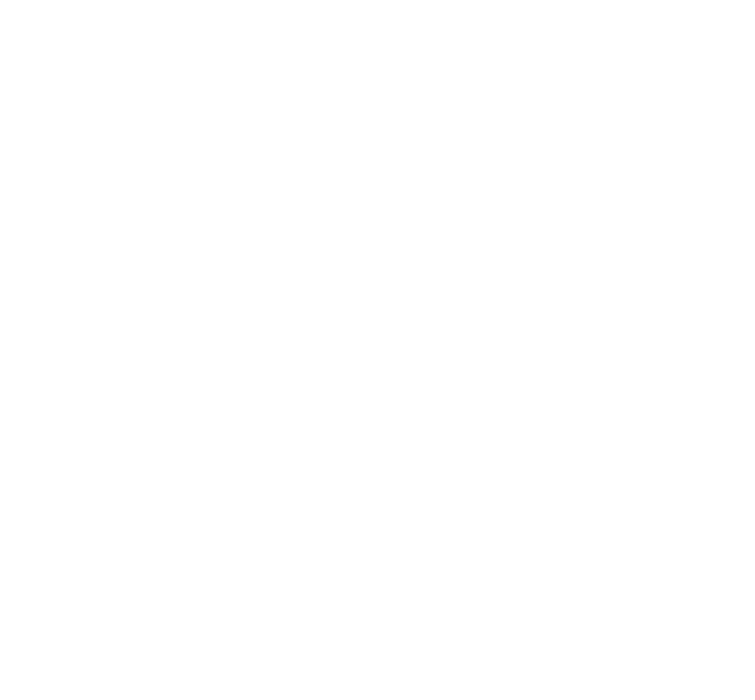
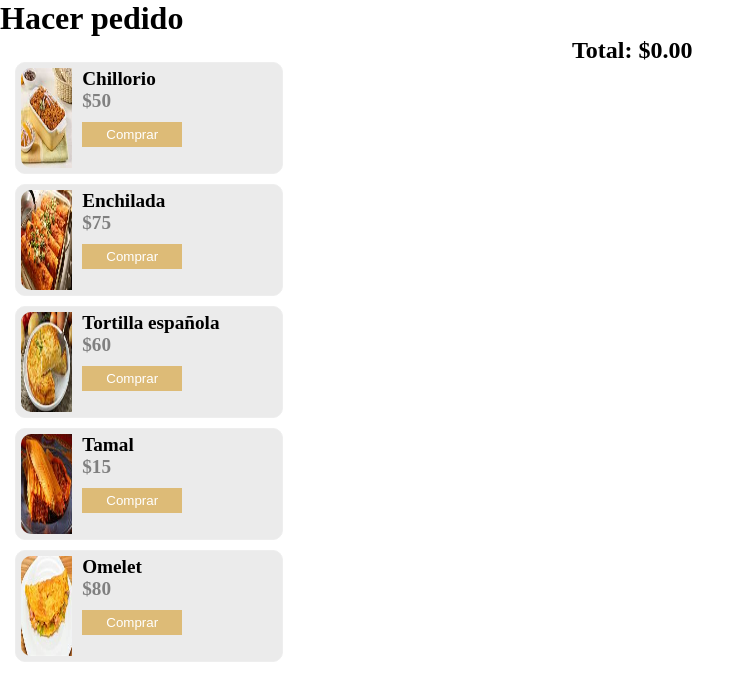
Before and after one commit to AnGeL505Xbox/AnGeL505Xbox.github.io, a plain HTML site: page unidad3/dom/carrito.html in a window 1280 px wide. Shown: the whole page, without its empty margins (0-755 px from the left). Drawn offline with Linux system fonts and the light colour scheme.

Commit message:
Dom Parte 3

```diff
--- a/unidad3/dom/carrito.html
+++ b/unidad3/dom/carrito.html
@@ -1,12 +1,32 @@
 <!DOCTYPE html>
 <html lang="en">
+
 <head>
     <meta charset="UTF-8">
     <meta name="viewport" content="width=device-width, initial-scale=1.0">
     <title>Carrito</title>
+    <link rel="stylesheet" href="./css/styles.css">
 </head>
+
 <body>
+    <h1>Hacer pedido</h1>
+    <div class="col" id="listaProductos">
+        <div class="product">
+            <div class="img">
+                <img src="./img/tortilla_espanola.jpeg" alt="">
+            </div>
+            <div class="data">
+                <h2>Tortilla española</h2>
+                <h6 class="price">$60.00</h6>
+                <button>Comprar</button>
+            </div>
+        </div>
+    </div>
+    <div class="col" id="pedido">
 
+    </div>
+    <h2 id="total">Total: $0.00</h2>
     <script src="carrito.js"></script>
 </body>
+
 </html>
--- a/unidad3/dom/carrito.js
+++ b/unidad3/dom/carrito.js
@@ -1,9 +1,53 @@
-window.onload = () =>{
+window.onload = () => {
     var data = [
-        { id:1, name:"Chillorio", price:50.00, img:"", },
-        { id:2, name:"Enchilada", price:75.00, img:"", },
-        { id:3, name:"Tortilla española", price:60.00, img:"", },
-        { id:4, name:"Tamal", price:15.00, img:"", },
-        { id:5, name:"Omelet", price:80.00, img:"", }
-    ]
+        { id: 1, name: "Chillorio", price: 50.00, img: "chilorio.jpeg" },
+        { id: 2, name: "Enchilada", price: 75.00, img: "enchilada.jpeg" },
+        { id: 3, name: "Tortilla española", price: 60.00, img: "tortilla_espanola.jpeg" },
+        { id: 4, name: "Tamal", price: 15.00, img: "tamal.jpeg" },
+        { id: 5, name: "Omelet", price: 80.00, img: "omelet.jpeg" }
+    ];
+    var dataPedido = [];
+
+    var lista = document.querySelector("#listaProductos");
+    var pedido = document.querySelector("#pedido");
+
+    var todo = "";
+    data.forEach((item) => {
+        todo += `<div class="product">
+                    <div class="img">
+                        <img src="./img/${item.img}" alt="">
+                    </div>
+                    <div class="data">
+                        <h2>${item.name}</h2>
+                        <h6 class="price">$${item.price}</h6>
+                        <button type="button" class="btnComprar" data-index="${item.id - 1}">Comprar</button>
+                    </div>
+                </div>`
+    })
+    lista.innerHTML = todo;
+    var buttons = document.querySelectorAll(".btnComprar")
+    buttons.forEach((btn) => btn.addEventListener('click', (evt) => {
+        let i = evt.target.dataset.index;
+        dataPedido.push(data[i]);
+        printPedido();
+    }))
+    let printPedido = () => {
+        todo = "";
+        let total = 0;
+        dataPedido.forEach((item) => {
+            todo += `<div class="product">
+                        <div class="img">
+                            <img src="./img/${item.img}" alt="">
+                        </div>
+                        <div class="data">
+                            <h2>${item.name}</h2>
+                            <h6 class="price">$${item.price}</h6>
+                            <button type="button" class="btnComprar" data-index="${item.id - 1}">Comprar</button>
+                        </div>
+                    </div>`
+                    total+=item.price;
+        });
+        pedido.innerHTML = todo;
+        document.querySelector("#total").innerHTML="Total: $"+total.toFixed(2);
+    }
 }
--- /dev/null
+++ b/unidad3/dom/css/styles.css
@@ -0,0 +1,58 @@
+* {
+    margin: 0px;
+    padding: 0px;
+}
+
+.col {
+    width: 20%;
+    float: left;
+    margin: 10px;
+    padding: 5px
+}
+
+.product {
+    width: 100%;
+    padding: 5px;
+    background-color: #ebebeb;
+    border: 1px solid #eee;
+    border-radius: 10px;
+    margin-top: 10px;
+    min-height: 100px;
+}
+
+.product .img {
+    float: left;
+    width: 20%;
+}
+
+.product .img>img {
+    width: 100%;
+    height: 100px;
+    border-top-left-radius: 10px;
+    border-bottom-left-radius: 10px;
+}
+
+.product .data {
+    float: left;
+    width: 60%;
+    padding-left: 10px;
+}
+
+.product .data h2 {
+    font-size: 1.2rem;
+}
+
+.product .data .price {
+    font-size: 1.2rem;
+    color: gray;
+}
+
+.product .data button {
+    display: block;
+    border: none;
+    background-color: #db7;
+    color: white;
+    padding: 5px;
+    width: 100px;
+    margin-top: 10px;
+}
```
Also changed, not shown: unidad3/dom/img/chilorio.jpeg (added), unidad3/dom/img/enchilada.jpeg (added), unidad3/dom/img/omelet.jpeg (added), unidad3/dom/img/tamal.jpeg (added), unidad3/dom/img/tortilla_espanola.jpeg (added).
